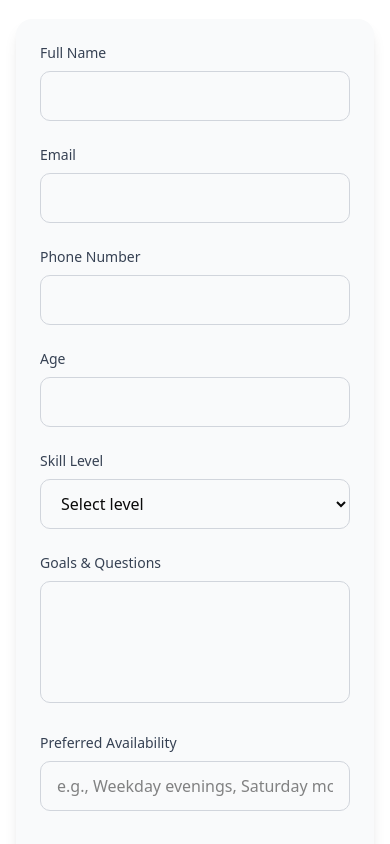
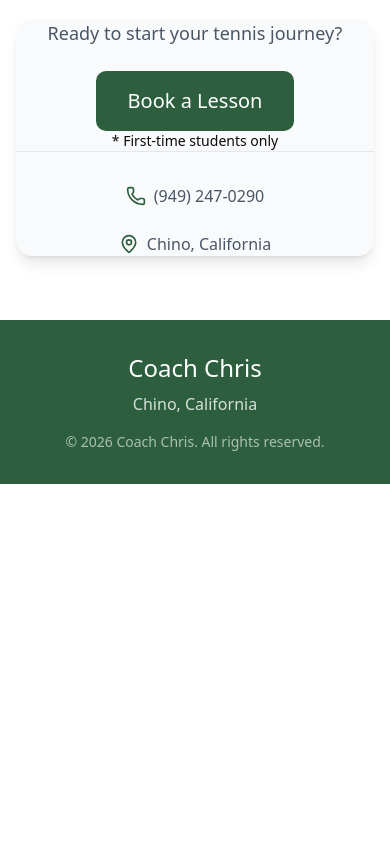
Before and after one commit to janewang424/Tenniscoachwebsitedesign, a React (Vite) app: page / in a window 390 px wide. Shown: the part 7800-8644 px from the top of the page. After the commit the page ends 8284 px from the top, so only its background shows below. Built offline with nearby package versions, Linux system fonts and the light colour scheme.

Commit message:
Update App component to replace review modal with direct Google Form links, enhance contact section with a booking button, and improve VideoCard close button functionality.

```diff
--- a/src/App.tsx
+++ b/src/App.tsx
@@ -1,5 +1,5 @@
 import React, { useState } from 'react';
-import { Menu, X, Phone, Mail, MapPin, Star, ChevronDown, CheckCircle } from 'lucide-react';
+import { Menu, X, Phone, MapPin, ChevronDown, CheckCircle } from 'lucide-react';
 import { translations, Language } from './translations';
 import { Button } from './components/Button';
 import { LanguageSwitcher } from './components/LanguageSwitcher';
@@ -9,11 +9,13 @@ import { LessonCard } from './components/LessonCard';
 import { VideoCard } from './components/VideoCard';
 import { FloatingActionButton } from './components/FloatingActionButton';
 
+// Google Form Links
+const GOOGLE_FORM_REVIEW = 'YOUR_REVIEW_GOOGLE_FORM_LINK_HERE'; // Replace with your review form link when ready
+const GOOGLE_FORM_BOOK_LESSON = 'https://forms.gle/8zivcGPFseWp7ekQ8';
+
 export default function App() {
   const [language, setLanguage] = useState<Language>('en');
   const [mobileMenuOpen, setMobileMenuOpen] = useState(false);
-  const [showReviewModal, setShowReviewModal] = useState(false);
-  const [reviewForm, setReviewForm] = useState({ name: '', role: '', text: '', rating: 5 });
   const t = translations[language];
 
   const scrollToSection = (id: string) => {
@@ -328,90 +330,12 @@ export default function App() {
             ))}
           </div>
 
-          <SectionCTA text={t.cta.writeReview} onClick={() => setShowReviewModal(true)} />
+          <SectionCTA
+            text={t.cta.writeReview}
+            onClick={() => window.open(GOOGLE_FORM_REVIEW, '_blank')}
+          />
         </div>
       </section>
-
-      {/* Review Modal */}
-      {showReviewModal && (
-        <div className="fixed inset-0 z-50 flex items-center justify-center bg-black/50" onClick={() => setShowReviewModal(false)}>
-          <div className="bg-white rounded-2xl p-6 md:p-8 max-w-lg w-full mx-4 shadow-2xl" onClick={(e) => e.stopPropagation()}>
-            <div className="flex justify-between items-center mb-6">
-              <h3 className="text-2xl text-[#2D5F3F]">{t.reviewModal.title}</h3>
-              <button onClick={() => setShowReviewModal(false)} className="text-gray-500 hover:text-gray-700">
-                <X className="w-6 h-6" />
-              </button>
-            </div>
-            <form onSubmit={(e) => {
-              e.preventDefault();
-              alert(t.reviewModal.thankYou);
-              setShowReviewModal(false);
-              setReviewForm({ name: '', role: '', text: '', rating: 5 });
-            }} className="space-y-4">
-              <div>
-                <label className="block text-sm mb-2 text-gray-700">{t.reviewModal.name}</label>
-                <input
-                  type="text"
-                  required
-                  value={reviewForm.name}
-                  onChange={(e) => setReviewForm({ ...reviewForm, name: e.target.value })}
-                  className="w-full px-4 py-3 rounded-lg border border-gray-300 focus:border-[#2D5F3F] focus:ring-2 focus:ring-[#2D5F3F]/20 outline-none transition-all"
-                />
-              </div>
-              <div>
-                <label className="block text-sm mb-2 text-gray-700">{t.reviewModal.role}</label>
-                <input
-                  type="text"
-                  required
-                  placeholder={t.reviewModal.rolePlaceholder}
-                  value={reviewForm.role}
-                  onChange={(e) => setReviewForm({ ...reviewForm, role: e.target.value })}
-                  className="w-full px-4 py-3 rounded-lg border border-gray-300 focus:border-[#2D5F3F] focus:ring-2 focus:ring-[#2D5F3F]/20 outline-none transition-all"
-                />
-              </div>
-              <div>
-                <label className="block text-sm mb-2 text-gray-700">{t.reviewModal.rating}</label>
-                <div className="flex gap-2">
-                  {[1, 2, 3, 4, 5].map((star) => (
-                    <button
-                      key={star}
-                      type="button"
-                      onClick={(e) => {
-                        e.preventDefault();
-                        e.stopPropagation();
-                        setReviewForm(prev => ({ ...prev, rating: star }));
-                      }}
-                      className="focus:outline-none cursor-pointer p-1 hover:scale-110 transition-transform"
-                    >
-                      <Star
-                        className={`w-8 h-8 transition-colors ${star <= reviewForm.rating ? 'text-yellow-400 fill-yellow-400' : 'text-gray-300 hover:text-yellow-200'}`}
-                      />
-                    </button>
-                  ))}
-                </div>
-              </div>
-              <div>
-                <label className="block text-sm mb-2 text-gray-700">{t.reviewModal.review}</label>
-                <textarea
-                  rows={4}
-                  required
-                  value={reviewForm.text}
-                  onChange={(e) => setReviewForm({ ...reviewForm, text: e.target.value })}
-                  className="w-full px-4 py-3 rounded-lg border border-gray-300 focus:border-[#2D5F3F] focus:ring-2 focus:ring-[#2D5F3F]/20 outline-none transition-all resize-none"
-                />
-              </div>
-              <div className="flex gap-4 pt-4">
-                <Button type="button" variant="secondary" size="lg" className="flex-1" onClick={() => setShowReviewModal(false)}>
-                  {t.reviewModal.cancel}
-                </Button>
-                <Button type="submit" variant="primary" size="lg" className="flex-1">
-                  {t.reviewModal.submit}
-                </Button>
-              </div>
-            </form>
-          </div>
-        </div>
-      )}
 
       {/* Contact Section */}
       <section id="contact" className="py-16 md:py-24 bg-white">
@@ -421,91 +345,24 @@ export default function App() {
             <p className="text-lg text-gray-600">{t.contact.subtitle}</p>
           </div>
 
-          <div className="bg-gray-50 rounded-2xl p-6 md:p-10 shadow-lg">
-            <form onSubmit={(e) => { e.preventDefault(); alert('Form submitted!'); }} className="space-y-6">
-              <div className="grid grid-cols-1 md:grid-cols-2 gap-6">
-                <div>
-                  <label className="block text-sm mb-2 text-gray-700">{t.contact.form.name}</label>
-                  <input
-                    type="text"
-                    required
-                    className="w-full px-4 py-3 rounded-lg border border-gray-300 focus:border-[#2D5F3F] focus:ring-2 focus:ring-[#2D5F3F]/20 outline-none transition-all"
-                  />
-                </div>
-                <div>
-                  <label className="block text-sm mb-2 text-gray-700">{t.contact.form.email}</label>
-                  <input
-                    type="email"
-                    required
-                    className="w-full px-4 py-3 rounded-lg border border-gray-300 focus:border-[#2D5F3F] focus:ring-2 focus:ring-[#2D5F3F]/20 outline-none transition-all"
-                  />
-                </div>
-              </div>
+          <div className="bg-gray-50 rounded-2xl p-8 md:p-12 shadow-lg">
+            {/* Centered Book a Lesson Button */}
+            <div className="flex flex-col items-center justify-center text-center">
+              <p className="text-gray-600 mb-6 text-lg">Ready to start your tennis journey?</p>
 
-              <div className="grid grid-cols-1 md:grid-cols-2 gap-6">
-                <div>
-                  <label className="block text-sm mb-2 text-gray-700">{t.contact.form.phone}</label>
-                  <input
-                    type="tel"
-                    required
-                    className="w-full px-4 py-3 rounded-lg border border-gray-300 focus:border-[#2D5F3F] focus:ring-2 focus:ring-[#2D5F3F]/20 outline-none transition-all"
-                  />
-                </div>
-                <div>
-                  <label className="block text-sm mb-2 text-gray-700">{t.contact.form.age}</label>
-                  <input
-                    type="text"
-                    required
-                    className="w-full px-4 py-3 rounded-lg border border-gray-300 focus:border-[#2D5F3F] focus:ring-2 focus:ring-[#2D5F3F]/20 outline-none transition-all"
-                  />
-                </div>
-              </div>
-
-              <div>
-                <label className="block text-sm mb-2 text-gray-700">{t.contact.form.level}</label>
-                <select
-                  required
-                  className="w-full px-4 py-3 rounded-lg border border-gray-300 focus:border-[#2D5F3F] focus:ring-2 focus:ring-[#2D5F3F]/20 outline-none transition-all"
+              <Button
+                variant="primary"
+                size="lg"
+                className="px-12 py-4 text-xl"
+                onClick={() => window.open(GOOGLE_FORM_BOOK_LESSON, '_blank')}
               >
-                  <option value="">Select level</option>
-                  {t.contact.levels.map((level, index) => (
-                    <option key={index} value={level}>{level}</option>
-                  ))}
-                </select>
-              </div>
-
-              <div>
-                <label className="block text-sm mb-2 text-gray-700">{t.contact.form.goals}</label>
-                <textarea
-                  rows={4}
-                  required
-                  className="w-full px-4 py-3 rounded-lg border border-gray-300 focus:border-[#2D5F3F] focus:ring-2 focus:ring-[#2D5F3F]/20 outline-none transition-all resize-none"
-                />
-              </div>
-
-              <div>
-                <label className="block text-sm mb-2 text-gray-700">{t.contact.form.availability}</label>
-                <input
-                  type="text"
-                  required
-                  placeholder="e.g., Weekday evenings, Saturday mornings"
-                  className="w-full px-4 py-3 rounded-lg border border-gray-300 focus:border-[#2D5F3F] focus:ring-2 focus:ring-[#2D5F3F]/20 outline-none transition-all"
-                />
-              </div>
-
-              <div className="flex flex-col sm:flex-row gap-4 pt-4">
-                <Button type="submit" variant="primary" size="lg" className="flex-1">
                 {t.contact.form.submit}
               </Button>
-                <div className="flex-1 bg-[#4A8B5C] text-white px-6 py-3 rounded-lg text-lg font-medium flex items-center justify-center gap-2">
-                  <Phone className="w-5 h-5" />
-                  Call or Text: (949) 247-0290
-                </div>
-              </div>
-            </form>
+
+              <p className="text-sm text-gray-500 mt-4 italic">* First-time students only</p>
 
               {/* Contact Info */}
-            <div className="mt-8 pt-8 border-t border-gray-200">
+              <div className="mt-10 pt-8 border-t border-gray-200 w-full">
                 <div className="flex flex-col sm:flex-row justify-center items-center gap-6 text-gray-600">
                   <div className="flex items-center gap-2">
                     <Phone className="w-5 h-5 text-[#2D5F3F]" />
@@ -514,6 +371,7 @@ export default function App() {
                   <div className="flex items-center gap-2">
                     <MapPin className="w-5 h-5 text-[#2D5F3F]" />
                     <span>{t.contact.info.location}</span>
+                  </div>
                 </div>
               </div>
             </div>
```
Also changed, not shown: src/components/VideoCard.tsx (+23 -11 lines), 1 other file (tests, documents, lock files or other folders). Lines whose indentation alone changed are shown as unchanged.
